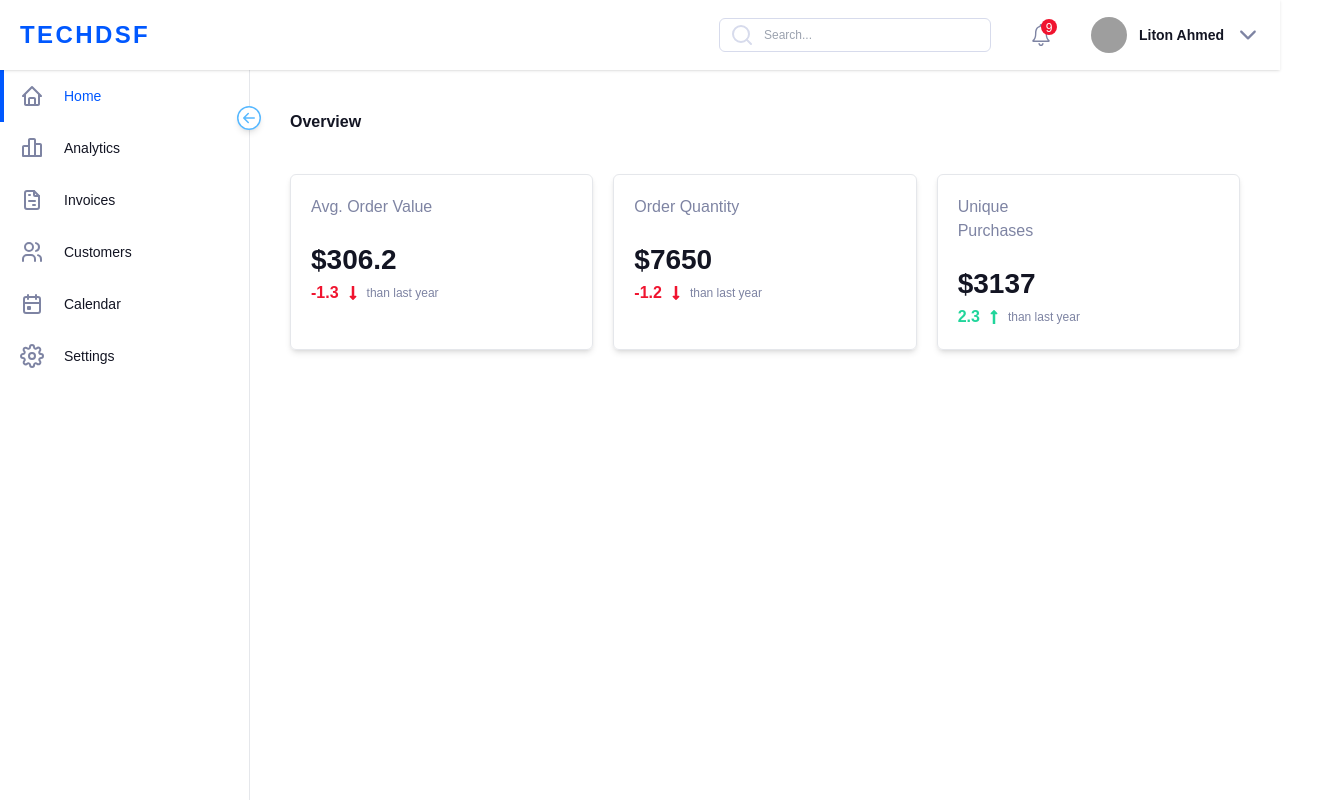
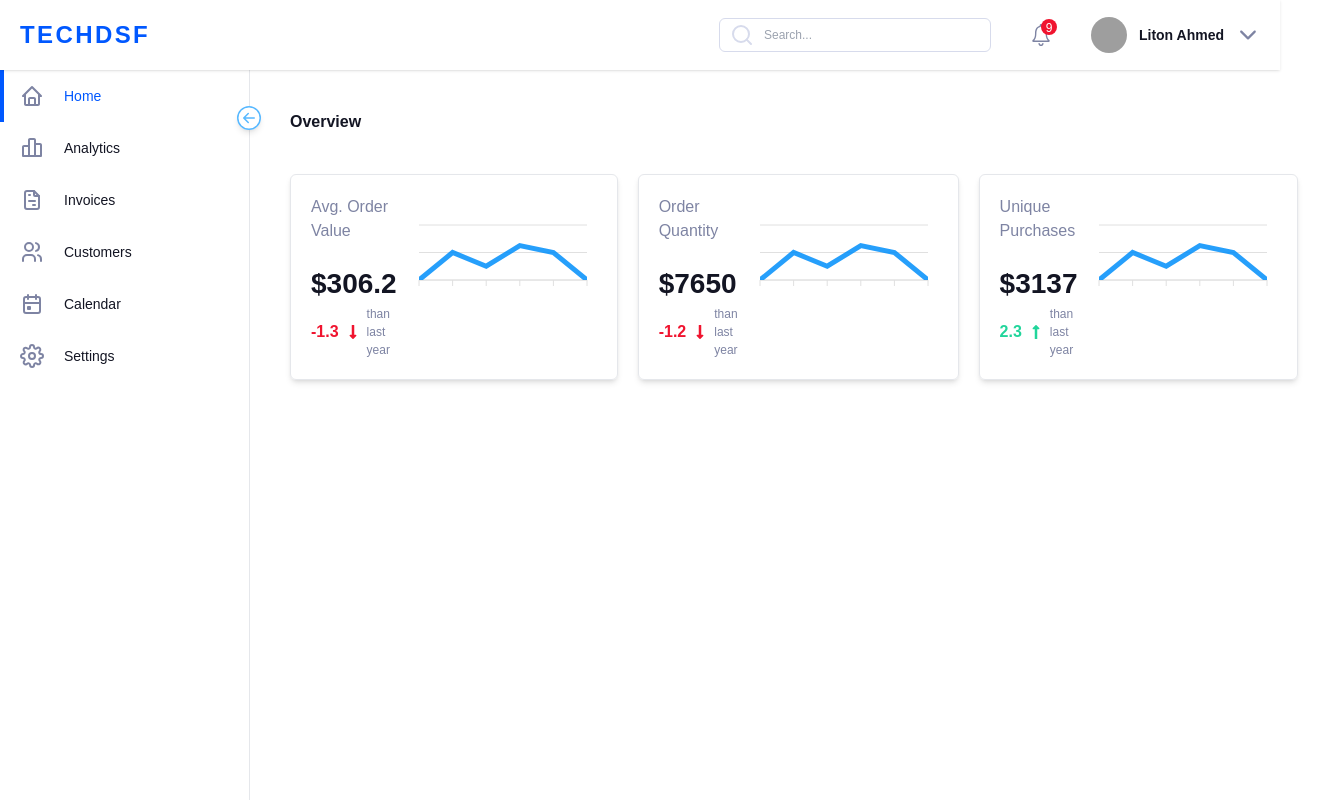
Before and after one commit to rifatptk/techdsf-admin, a React (Create React App) app: page / in a window 1280 px wide. Shown: the whole page, 1338 px wide, since content can reach past the window. Built offline with nearby package versions, Linux system fonts and the light colour scheme; grey boxes are pictures that could not be loaded.

Commit message:
chart added

```diff
--- a/package.json
+++ b/package.json
@@ -10,7 +10,9 @@
     "@testing-library/jest-dom": "^5.16.5",
     "@testing-library/react": "^13.4.0",
     "@testing-library/user-event": "^13.5.0",
+    "apexcharts": "^3.35.5",
     "react": "^18.2.0",
+    "react-apexcharts": "^1.4.0",
     "react-dom": "^18.2.0",
     "react-icons": "^4.4.0",
     "react-router-dom": "^6.4.2",
--- a/src/components/Card.jsx
+++ b/src/components/Card.jsx
@@ -1,6 +1,32 @@
 import { FaLongArrowAltDown } from 'react-icons/fa';
+import Chart from 'react-apexcharts';
 
 const Card = ({ cardData: { title, amount, growth } }) => {
+  const chartData = {
+    options: {
+      chart: {
+        id: 'basic-bar',
+        toolbar: { show: false },
+      },
+      xaxis: {
+        labels: {
+          show: false,
+        },
+      },
+      yaxis: {
+        labels: {
+          show: false,
+        },
+      },
+    },
+    series: [
+      {
+        name: 'series-1',
+        data: [0, 20, 10, 25, 20, 0],
+      },
+    ],
+  };
+
   return (
     <div className="flex-1 border shadow-md p-[20px] rounded-[6px] flex">
       <div className="content flex-1">
@@ -18,7 +44,15 @@ const Card = ({ cardData: { title, amount, growth } }) => {
           <span className="text-[12px] text-theme-gray">than last year</span>
         </div>
       </div>
-      <div className="chart flex-1"></div>
+      <div className="chart flex-1">
+        <Chart
+          options={chartData.options}
+          series={chartData.series}
+          type="line"
+          width="200"
+          height={100}
+        />
+      </div>
     </div>
   );
 };
--- a/src/components/Cards.jsx
+++ b/src/components/Cards.jsx
@@ -7,7 +7,7 @@ const Cards = () => {
     <div className="w-full">
       <div className="flex space-x-[20px] ">
         {overviewCards.map((cardData) => (
-          <Card cardData={cardData} />
+          <Card key={cardData.title} cardData={cardData} />
         ))}
       </div>
     </div>
```
Also changed, not shown: 1 other file (tests, documents, lock files or other folders).
